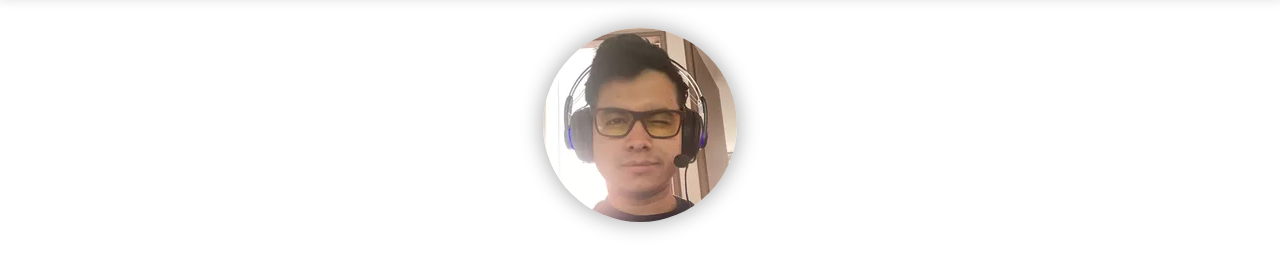
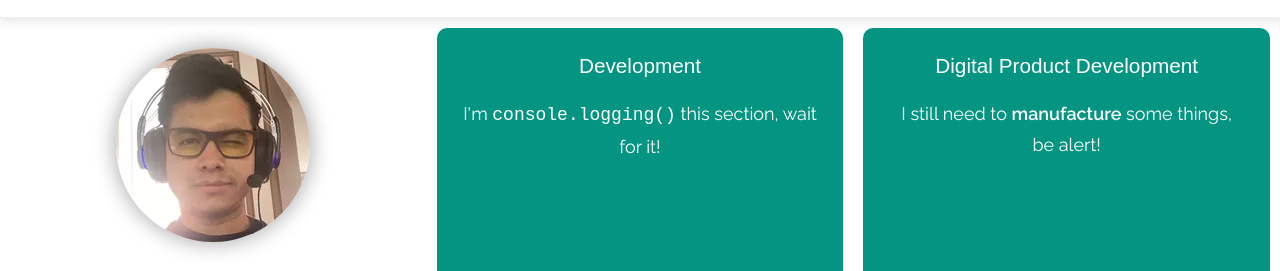
Before and after one commit to lmaero/lmaero.github.io, a website built with Parcel: page index.html in a window 1280 px wide. Shown: the part 89-360 px from the top of the page. Built offline with nearby package versions, Linux system fonts and the light colour scheme; a web font is replaced by a local one.

Commit message:
Mock DEV and DPD sections
-DEV = Development
-DPD = Digital Product Development

```diff
--- a/index.html
+++ b/index.html
@@ -126,9 +126,21 @@
     </div>
   </main>
 
-  <!-- TODO: CREATE DESIGN SECTION -->
+  <!-- SECTION - DEVELOPMENT EXPERIENCE -->
+  <section class="experience">
+    <h2 class="experience__title">Development</h2>
+    <p>I'm <code>console.logging()</code> this section, wait for it!</p>
 
-  <!-- TODO: CREATE DEVELOPMENT SECTION -->
+    <!-- TODO: CREATE CONTENT FOR DESIGN SECTION -->
+  </section>
+
+  <!-- SECTION - DIGITAL PRODUCT DEVELOPMENT EXPERIENCE -->
+  <section class="experience">
+    <h2 class="experience__title">Digital Product Development</h2>
+    <p>I still need to <strong>manufacture</strong> some things, be alert!</p>
+
+    <!-- TODO: CREATE CONTENT FOR DEVELOPMENT SECTION -->
+  </section>
 
   <script type="module"
           src="./src/javascript/main.js"></script>
--- a/src/styles/styles.css
+++ b/src/styles/styles.css
@@ -94,6 +94,32 @@
   min-width: 320px;
 }
 
+@media screen and (min-width: 768px) {
+  body {
+    grid-template-columns: repeat(3, 1fr);
+    grid-template-areas:
+      'header header header'
+      'hero dev dpd'; /* DEV=DEVELOPMENT && DPD=DIGITAL PRODUCT DEVELOPMENT */
+  }
+
+  .header {
+    grid-area: header; /* FULL WIDTH AT FIRST ROW OF THE GRID */
+    padding: 2rem;
+  }
+
+  .hero {
+    grid-area: hero;
+  }
+
+  .experience__dev {
+    grid-area: dev;
+  }
+
+  .experience__dpd {
+    grid-area: dpd;
+  }
+}
+
 /* HEADER */
 /* Header */
 header {
@@ -185,3 +211,19 @@
   color: var(--color-body);
   transform: scale(2);
 }
+
+/* EXPERIENCE SECTIONS  */
+/* Wrapper */
+.experience {
+  background-color: var(--color-primary);
+  border-radius: 1rem;
+  color: var(--color-white);
+  margin: 1rem;
+  padding: 2.5rem;
+  text-align: center;
+}
+
+.experience__title {
+  color: var(--color-white);
+  margin-top: 0;
+}
```
